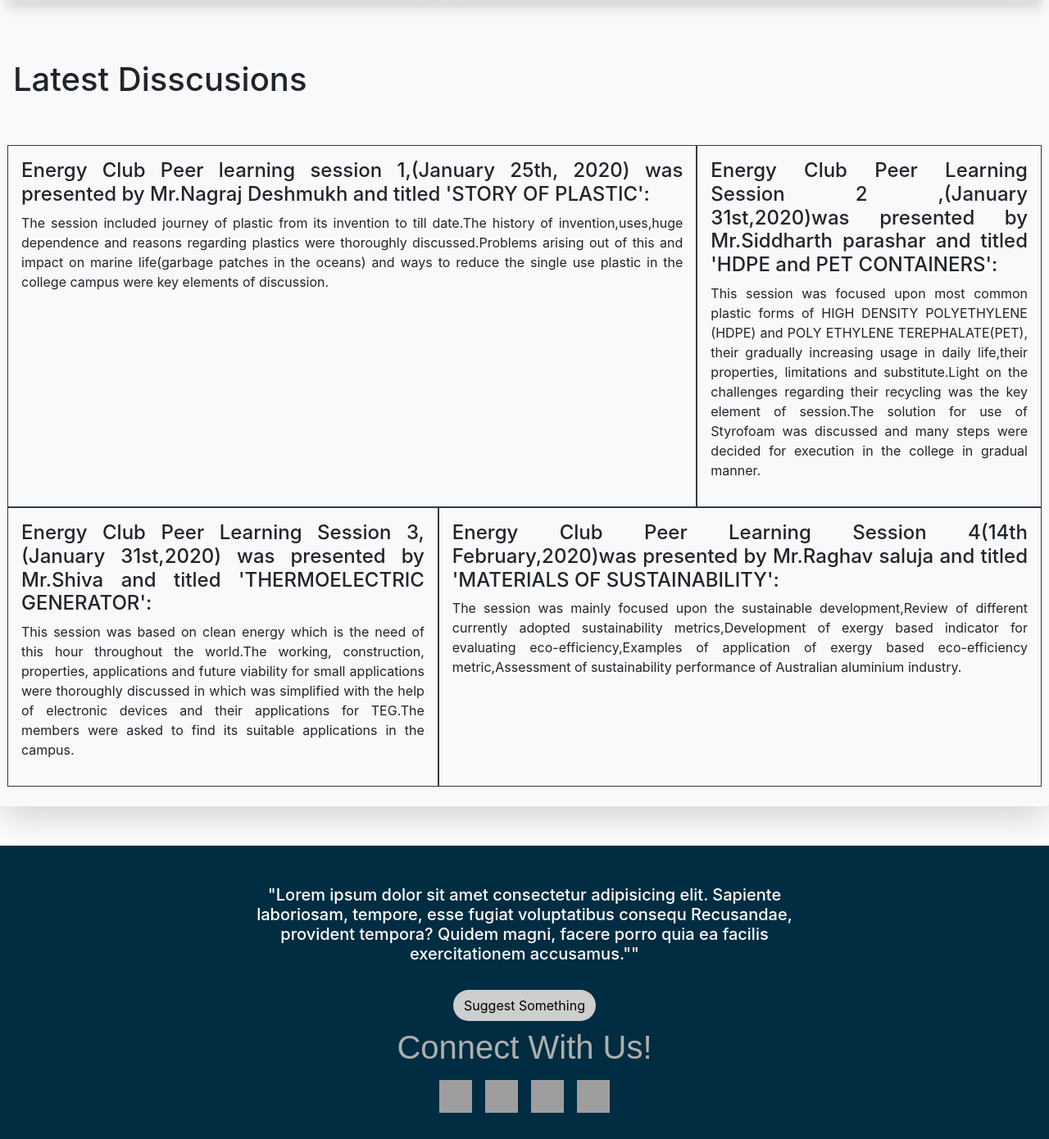
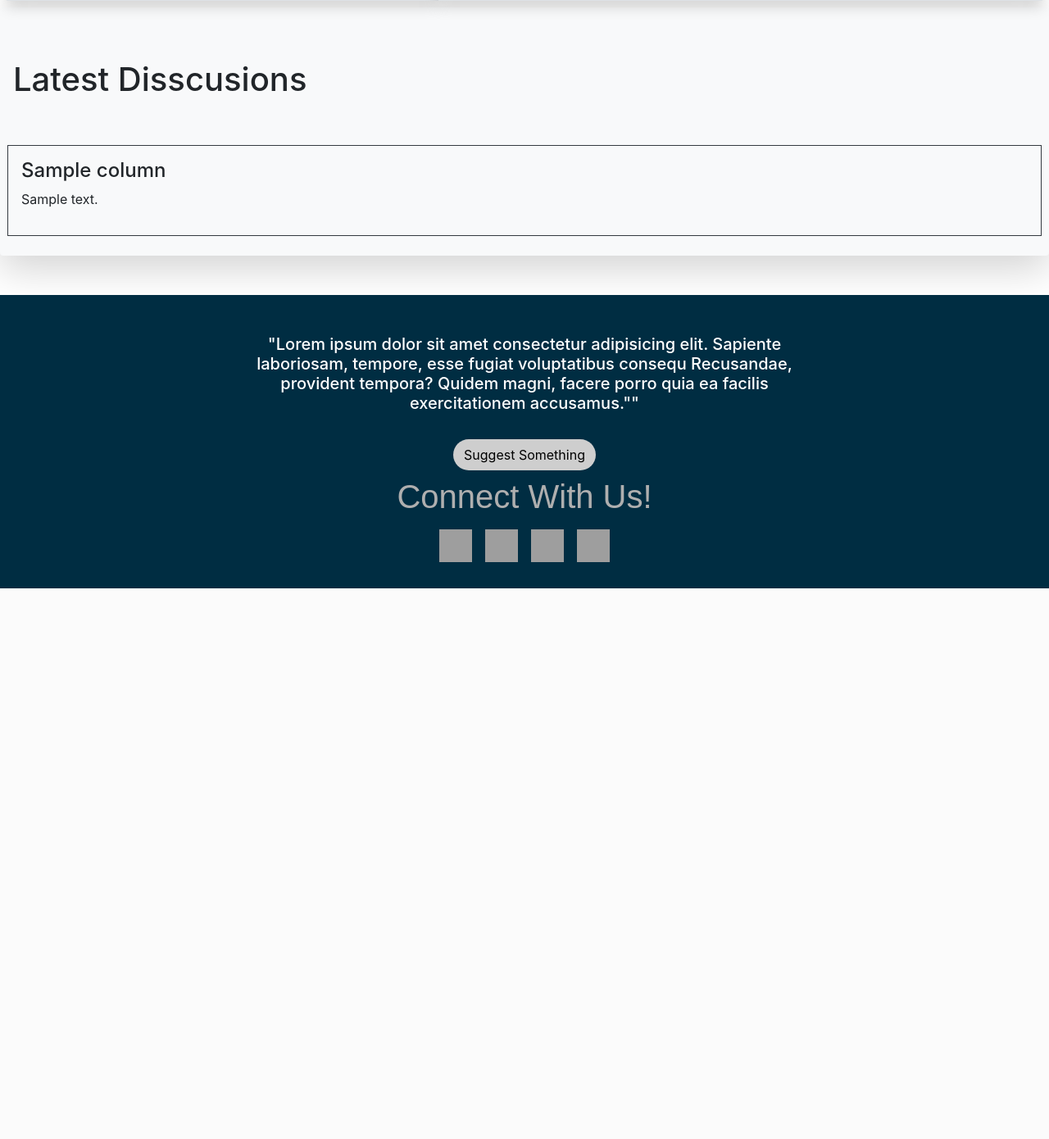
Before and after one commit to abhi-rck/first, a Django app: template website/templates/learning.html in a window 1280 px wide. Shown: the part 595-1985 px from the top of the page at 82% size. After the commit the page ends 1313 px from the top, so only its background shows below. Run offline with Django 3.2, Linux system fonts and the light colour scheme; the template is opened without the code that fills it: most values are stand-ins (such as "Sample title", 1, 10 or a date in 2020); some libraries are stand-ins or nearby versions; grey boxes are pictures that could not be loaded.

Commit message:
learning

```diff
--- a/website/index/admin.py
+++ b/website/index/admin.py
@@ -1,5 +1,5 @@
 from django.contrib import admin
-from .models import seeq,faculty,fourthyear,thirdyear,secondyear,firstyear,achievementss,developers,acphoto,suggest,news
+from .models import seeq,faculty,fourthyear,thirdyear,secondyear,firstyear,achievementss,developers,acphoto,suggest,news,learn
 # Register your models here.
 admin.site.register(seeq)
 admin.site.register(faculty)
@@ -12,3 +12,4 @@ admin.site.register(developers)
 admin.site.register(acphoto)
 admin.site.register(suggest)
 admin.site.register(news)
+admin.site.register(learn)
--- a/website/index/urls.py
+++ b/website/index/urls.py
@@ -11,5 +11,6 @@ urlpatterns = [
     path("articles",views.articles,name='articlepage'),
     path("alumni",views.alumni,name='alumnipage'),
     path("suggestion",views.suggestion,name='suggestionsubmission'),
-    path("newsletter",views.newsletter,name='newletterpage')
+    path("newsletter",views.newsletter,name='newletterpage'),
+    path("learning",views.learning,name='peerlearning-page')
 ]
--- a/website/templates/index.html
+++ b/website/templates/index.html
@@ -216,7 +216,7 @@
         <h5 class="card-title">Pear-Learning Sessions</h5>
         <p class="card-text">Some quick example text to build on the card title and make up the bulk of the card's
           content.</p>
-        <a href="learning.html" class="btn btn-primary">Read More</a>
+        <a href="/learning" class="btn btn-primary">Read More</a>
       </div>
     </div>
     <div class="card col-lg-3 col-md-5 mx-auto my-5" style="width: 18rem;">
--- a/website/templates/learning.html
+++ b/website/templates/learning.html
@@ -1,3 +1,5 @@
+{% load static %}
+
 <!doctype html>
 <html lang="en">
 
@@ -72,8 +74,8 @@
 <body>
     <nav class="navbar navbar-expand-md navbar-dark bg-dark " >
         <div>
-          <img src="Mnit_logo.png" height="50px" width="50px" class="mr-auto" id="iamge">
-          <img src="EC Logo.png" height="52px" width="52px" class="mr-auto ml-1" id="iamge">
+          <img src="{% static 'Mnit_logo.png' %}" height="50px" width="50px" class="mr-auto" id="iamge">
+          <img src="{% static 'EC Logo.png' %}" height="52px" width="52px" class="mr-auto ml-1" id="iamge">
        </div>
 
        <div class="mr-auto ml-2 text-white">
@@ -88,23 +90,23 @@
         <div class="collapse navbar-collapse" id="navbarSupportedContent">
           <ul class="navbar-nav ml-auto ">
             <li class="nav-item active pr-1">
-              <a class="nav-link" href="index.html">Home <span class="sr-only">(current)</span></a>
+              <a class="nav-link" href="/index">Home <span class="sr-only">(current)</span></a>
             </li>
 
             <li class="nav-item px-2">
-              <a class="nav-link" href="event.html">Events</a>
+              <a class="nav-link" href="/event">Events</a>
             </li>
             <li class="nav-item px-2">
-              <a class="nav-link" href="achievements.html">Achievements</a>
+              <a class="nav-link" href="/achievements">Achievements</a>
             </li>
 
 
 
             <li class="nav-item px-2">
-              <a class="nav-link" href="#">Photo Gallery</a>
+              <a class="nav-link" href="/alumni">Community</a>
             </li>
             <li class="nav-item px-2">
-              <a class="nav-link" href="team.html">Team</a>
+              <a class="nav-link" href="/team">Team</a>
             </li>
 
           </ul>
@@ -165,28 +167,43 @@
     <div class="container-fluid shadow-lg p-3 mb-5 bg-light bg rounded ">
         <h1 class="my-5 ">Latest Disscusions </h1>
         <div class="row  p-2 text-justify">
+
+        {% for i in columns %}
+
+          {% if i in eight %}
             <div class="col-lg-8 mx-auto border border-dark p-3" style="border">
-                <h4>Energy Club Peer learning session 1,(January 25th, 2020) was presented by Mr.Nagraj Deshmukh and titled 'STORY OF PLASTIC': </h4>
-                <p>The session included journey of plastic from its invention to till date.The history of invention,uses,huge dependence and reasons  regarding plastics were thoroughly discussed.Problems arising out of this and impact on marine life(garbage patches in the oceans) and ways to reduce the single use plastic in the college campus were key elements of discussion.
-                </p>
-            </div>
-            <div class="col-lg-4 mx-auto border border-dark p-3" style="border">
-                <h4>Energy Club Peer  Learning Session 2 ,(January 31st,2020)was presented by Mr.Siddharth parashar and titled 'HDPE and PET CONTAINERS':</h4>
-                <p>This session was focused upon most common plastic forms of HIGH DENSITY POLYETHYLENE (HDPE) and POLY ETHYLENE TEREPHALATE(PET), their gradually increasing usage in daily life,their properties, limitations and substitute.Light on the challenges regarding their recycling was the key element of session.The solution for use of Styrofoam was discussed and many steps were decided for execution in the college in gradual manner.
-                </p>
-            </div>
-            <div class="col-lg-5 mx-auto border border-dark p-3" style="border">
-                <h4>Energy Club Peer Learning Session 3,(January 31st,2020) was presented by Mr.Shiva and titled 'THERMOELECTRIC GENERATOR':</h4>
-                <p>This session was based on clean energy which is the need of this hour throughout the world.The  working, construction, properties, applications and future viability for small applications were thoroughly discussed in which was simplified with the help of electronic devices and their applications for TEG.The members were asked to find its suitable applications in the campus.
-                </p>
-            </div>
-            <div class="col-lg-7 mx-auto border border-dark p-3" style="border">
-                <h4>Energy Club Peer Learning Session 4(14th February,2020)was presented by Mr.Raghav saluja and titled 'MATERIALS OF SUSTAINABILITY': </h4>
-                <p>The session was mainly focused upon the sustainable development,Review of different currently adopted sustainability metrics,Development of exergy based indicator for evaluating eco-efficiency,Examples of application of exergy based eco-efficiency metric,Assessment of sustainability performance of Australian aluminium industry.
+                <h4>{{i.heading}}</h4>
+                <p>{{i.desc}}
                 </p>
             </div>
 
+            {% elif i in four %}
+            <div class="col-lg-4 mx-auto border border-dark p-3" style="border">
+                <h4>{{i.heading}}</h4>
+                <p>{{i.desc}}
+                </p>
+            </div>
 
+            {% elif i in five %}
+            <div class="col-lg-5 mx-auto border border-dark p-3" style="border">
+                <h4>{{i.heading}}</h4>
+                <p>{{i.desc}}</p>
+            </div>
+
+            {% elif i in seven %}
+            <div class="col-lg-7 mx-auto border border-dark p-3" style="border">
+                <h4>{{i.heading}}</h4>
+                <p>{{i.desc}}
+                </p>
+            </div>
+
+          {% else %}
+            <div class="col-lg-12 mx-auto border border-dark p-3" style="border">
+                <h4>{{i.heading}}</h4>
+                <p>{{i.desc}}</p>
+            </div>
+          {% endif %}
+         {% endfor %}
 
 
         </div>
```
Also changed, not shown: website/index/models.py (+9 -1 lines), website/index/views.py (+16 -3 lines), website/templates/achievements.html (+5 -3 lines), website/templates/newsletter.html (+0 -8 lines), website/index/migrations/0008_auto_20200620_1711.py (added).
